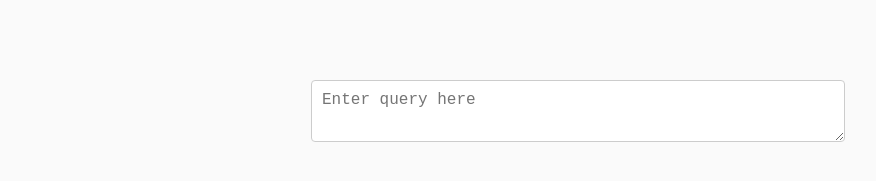
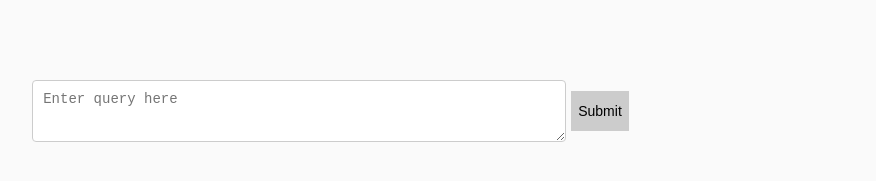
Before and after one commit to yashnagle/aiBOT, a React (Create React App) app: page / in a window 1280 px wide. Shown: the part 613-794 px from the top of the page, without its empty margins (191-1067 px from the left). Built offline with nearby package versions, Linux system fonts and the light colour scheme.

Commit message:
added submit button

```diff
--- a/src/App.css
+++ b/src/App.css
@@ -24,21 +24,23 @@
 
 .TextEntry {
   display: flex;
+  flex: auto;
   align-items: center;
   position: fixed;
   bottom: 35px;
   width: 80%;
-  justify-content: right;
+  justify-content: center;
   border-radius: 4px;
-  padding: 10px;
+  margin: 10px;
 }
 
 .query-input {
   width: 100%;
-  display: inline-block;
+  display: flex;
+  flex-direction: row;
   max-width: 50%;
   padding: 10px;
-  font-size: 16px;
+  font-size: 14px;
   border: 1px solid #ccc;
   border-radius: 4px;
   outline: none;
@@ -47,18 +49,18 @@
   min-height: 40px;
   overflow-y: auto;
 }
-.query-input-2 {
-  display: inline-block;
-  width: 100%;
-  padding: 10px;
-  font-size: 16px;
+
+.submit-button {
+  min-height: 40px;
+  background-color: #ccc;
   border: 1px solid #ccc;
-  border-radius: 4px;
-  outline: none;
-  justify-content: center;
-  resize: vertical;
-  min-height: 40px;
-  overflow-y: auto;
+  margin: 5px;
+  font-size: 14px;
+  cursor: pointer;
+}
+
+.submit-button:hover {
+  background-color: #758a86;
 }
 
 .icon-title {
--- a/src/App.js
+++ b/src/App.js
@@ -1,8 +1,22 @@
 import logo from "./logo.svg";
 import "./App.css";
 import robot_icon from "./robot_icon.png";
+import React, { Component, useState } from "react";
 
 function App() {
+  const [val, setVal] = useState("");
+  const click = () => {
+    if (val === "") {
+      console.log("No input!");
+    } else {
+      console.log("Query: ", val);
+      console.log("Making API call!");
+    }
+    // make the API call to send the query
+  };
+  const change = (event) => {
+    setVal(event.target.value);
+  };
   return (
     <div className="App">
       <div className="Header">
@@ -16,7 +30,19 @@ function App() {
       </div>
 
       <div className="TextEntry">
-        <textarea class="query-input" placeholder="Enter query here"></textarea>
+        <textarea
+          className="query-input"
+          onChange={change}
+          placeholder="Enter query here"
+        ></textarea>
+        <button className="submit-button" onClick={click}>
+          Submit
+        </button>
+
+        {/* <textarea
+          className="query-input"
+          placeholder="Enter query here"
+        ></textarea> */}
       </div>
     </div>
   );
```
